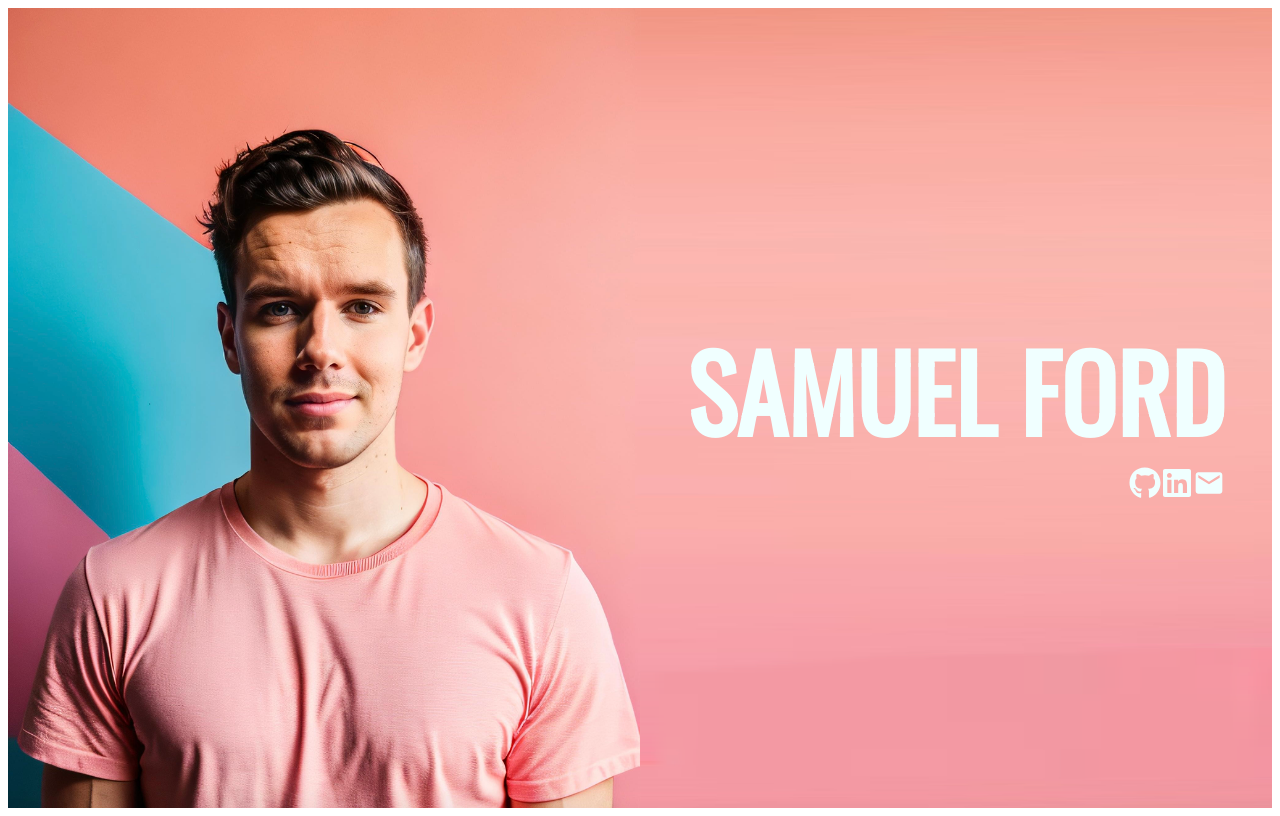
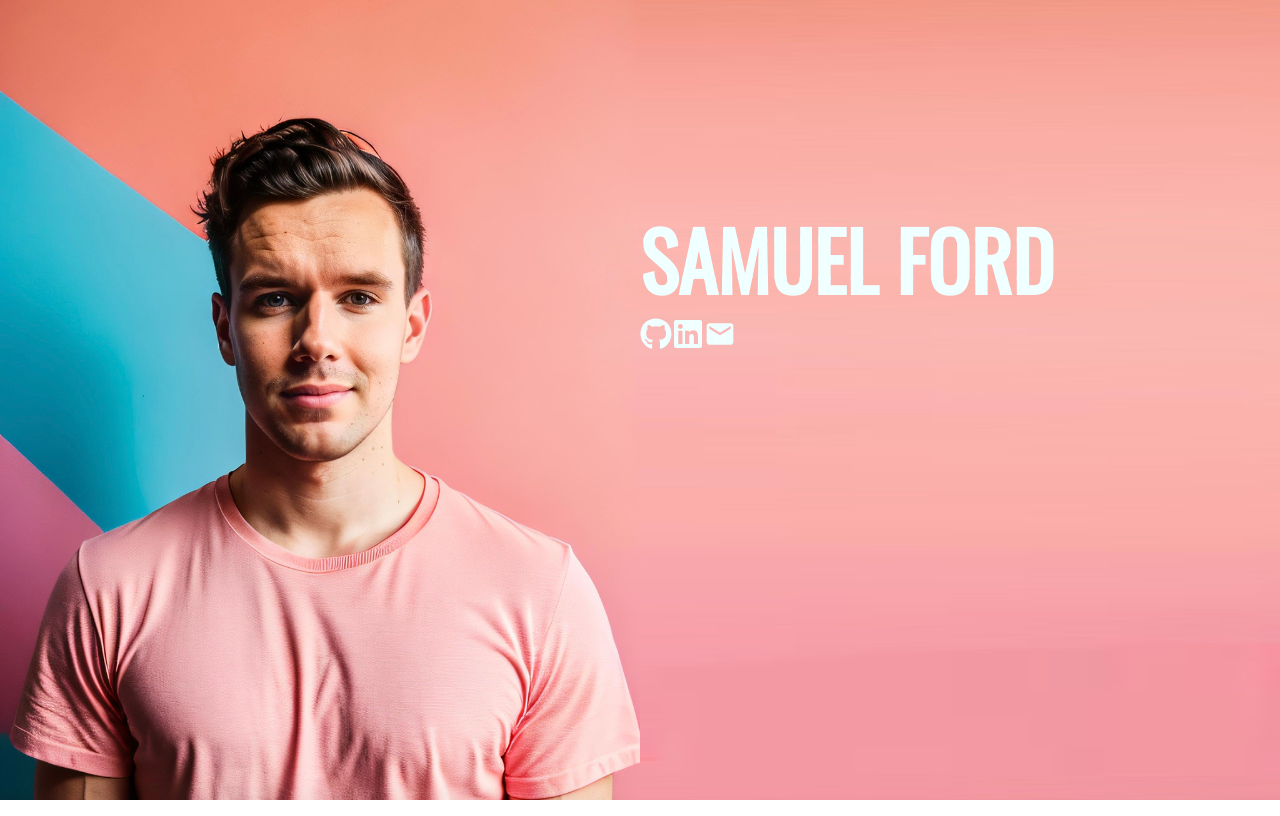
Before and after one commit to Fordcois/Portfolio, a Next.js app: page / in a window 1280 px wide. Built offline with nearby package versions, Linux system fonts and the light colour scheme.

Commit message:
Fixes Background Images

```diff
--- a/src/app/globals.css
+++ b/src/app/globals.css
@@ -1,4 +1,9 @@
 @import url('https://fonts.googleapis.com/css2?family=Oswald&display=swap');
+
+body {
+  margin: 0;
+  padding: 0;
+}
 
   .stack {
     display: grid;
@@ -11,7 +16,7 @@
     font-weight: bold;
     grid-row-start: 1;
     grid-column-start: 1;
-    font-size: 6.5rem;
+    font-size: 5rem;
     --stack-height: calc(100% / var(--stacks) - 1px);
     --inverse-index: calc(calc(var(--stacks) - 1) - var(--index));
     --clip-top: calc(var(--stack-height) * var(--index));
--- a/src/app/page.js
+++ b/src/app/page.js
@@ -2,28 +2,28 @@ import Image from "next/image";
 import ProfilePicture from '@/assets/LeftBackGround.png';
 import BackgroundImage from '@/assets/RightBackGround.png';
 import Introduction from "@/components/Introduction";
+import Socials from "@/components/Socials";
 
 export default function Home() {
-  return (
-    <div style={{ display: 'flex', height: '100vh' }}>
-      {/* Left div (60% width) */}
-      <div style={{ flex: '0 0 50%', position: 'relative' }}>
-        {/* Profile picture as background */}
-        <div style={{ position: 'absolute', top: 0, left: 0, width: '100%', height: '100%', background: `url(${ProfilePicture.src})`, backgroundSize: 'cover', backgroundPosition: 'right' }}></div>
-        Yo Cont Goes here
-      </div>
 
-      {/* Right div (40% width) */}
-      <div style={{ flex: '0 0 50%', position: 'relative' }}>
-        {/* Background image */}
-        <div style={{ position: 'absolute', top: 0, left: 0, width: '100%', height: '100%', background: `url(${BackgroundImage.src})`, backgroundSize: 'cover', backgroundPosition: 'left' }}></div>
+return (
+<div style={{ display: 'flex', height: '100vh',padding:'0%' }}>
+  <div style={{ flex: '0 0 50%', position: 'relative' }}>
+    <div style={{ position: 'absolute', top: 0, left: 0, width: '100%', height: '100%', background: `url(${ProfilePicture.src})`, backgroundSize: 'cover', backgroundPosition: 'right' }}>
 
-        {/* Content centered vertically */}
-        <div style={{ position: 'absolute', top: 0, left: 0, width: '100%', height: '100%', display: 'flex', alignItems: 'center', justifyContent: 'center' }}>
-          <Introduction/>
+    </div>
+  </div>
 
-        </div>
-      </div>
+  <div style={{ flex: '0 0 50%', position: 'relative' }}>
+
+    <div style={{position: 'absolute', top: 0, left: 0, width: '100%', height: '100%', background: `url(${BackgroundImage.src})`, backgroundSize: 'cover', backgroundPosition: 'left' }}>
+<div style={{paddingTop:'25vh'}}>
+<Introduction/>
+<Socials/>
+</div>
     </div>
-  );
-}
+</div>
+
+
+</div>
+);}
--- a/src/components/Introduction.js
+++ b/src/components/Introduction.js
@@ -2,14 +2,16 @@ import React from 'react';
 import Socials from './Socials';
 
 const Introduction = () => {
+
+const Text = 'SAMUEL FORD'
+
 return (
 <div>
   <div className="stack" style={{ "--stacks": 3 }}>
-    <span style={{ "--index": 0 }}>SAMUEL FORD</span>
-    <span style={{ "--index": 1 }}>SAMUEL FORD</span>
-    <span style={{ "--index": 2 }}>SAMUEL FORD</span>
+    <span style={{ "--index": 0 }}>{Text}</span>
+    <span style={{ "--index": 1 }}>{Text}</span>
+    <span style={{ "--index": 2 }}>{Text}</span>
   </div>
-  <Socials/>
 </div>
 
 
--- a/src/components/Socials.js
+++ b/src/components/Socials.js
@@ -3,7 +3,7 @@ import { MdEmail } from 'react-icons/md';
 
 const Socials = () => {
 return (
-    <div style={{ textAlign: 'right', alignItems:'bottom'}}>
+    <div style={{ textAlign: 'left', alignItems:'bottom'}}>
     <a href='https://github.com/Fordcois'><FaGithub className="ReactIcons" /></a>
     <a href='https://www.linkedin.com/in/samueljford/'><FaLinkedin className="ReactIcons" /></a>
     <a href='mailto:samueljamesford@googlemail.com'><MdEmail className="ReactIcons" /></a>
```
Also changed, not shown: src/assets/ResizedBG.png (added).
